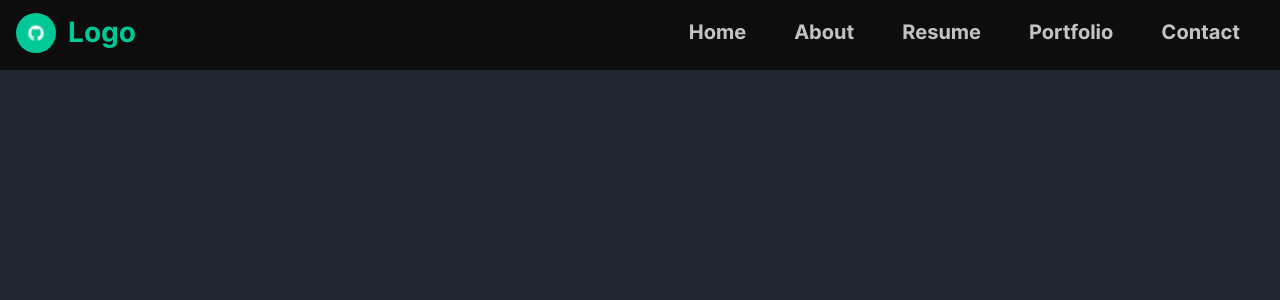
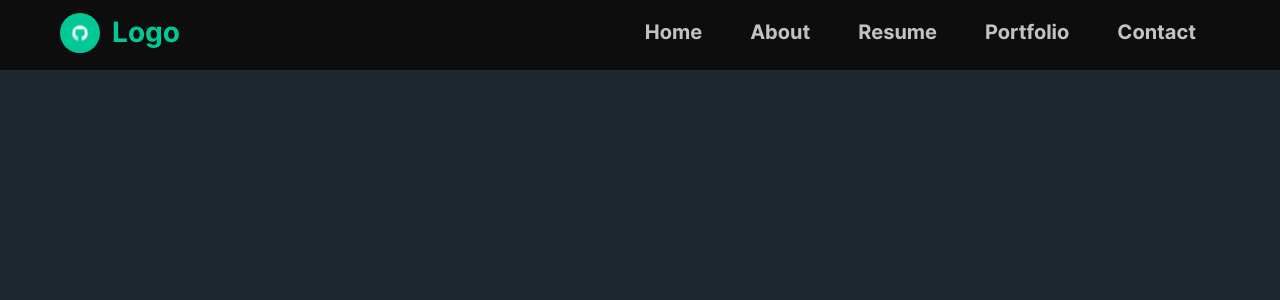
Before and after one commit to TpenXsinoy/my-portfolio, a React (Create React App) app: page / in a window 1280 px wide. Shown: the top 300 px of the page. Built offline with nearby package versions, Linux system fonts and the light colour scheme.

Commit message:
Update container padding

```diff
--- a/src/elements/Container/styles.module.scss
+++ b/src/elements/Container/styles.module.scss
@@ -3,9 +3,10 @@
 .Container {
   margin: 0 auto;
   max-width: 1440px;
-  padding: 0 16px;
+  padding: 0 60px;
 
   @include breakpoint(lg) {
+    padding: 0 16px;
     max-width: 960px;
   }
 
```
